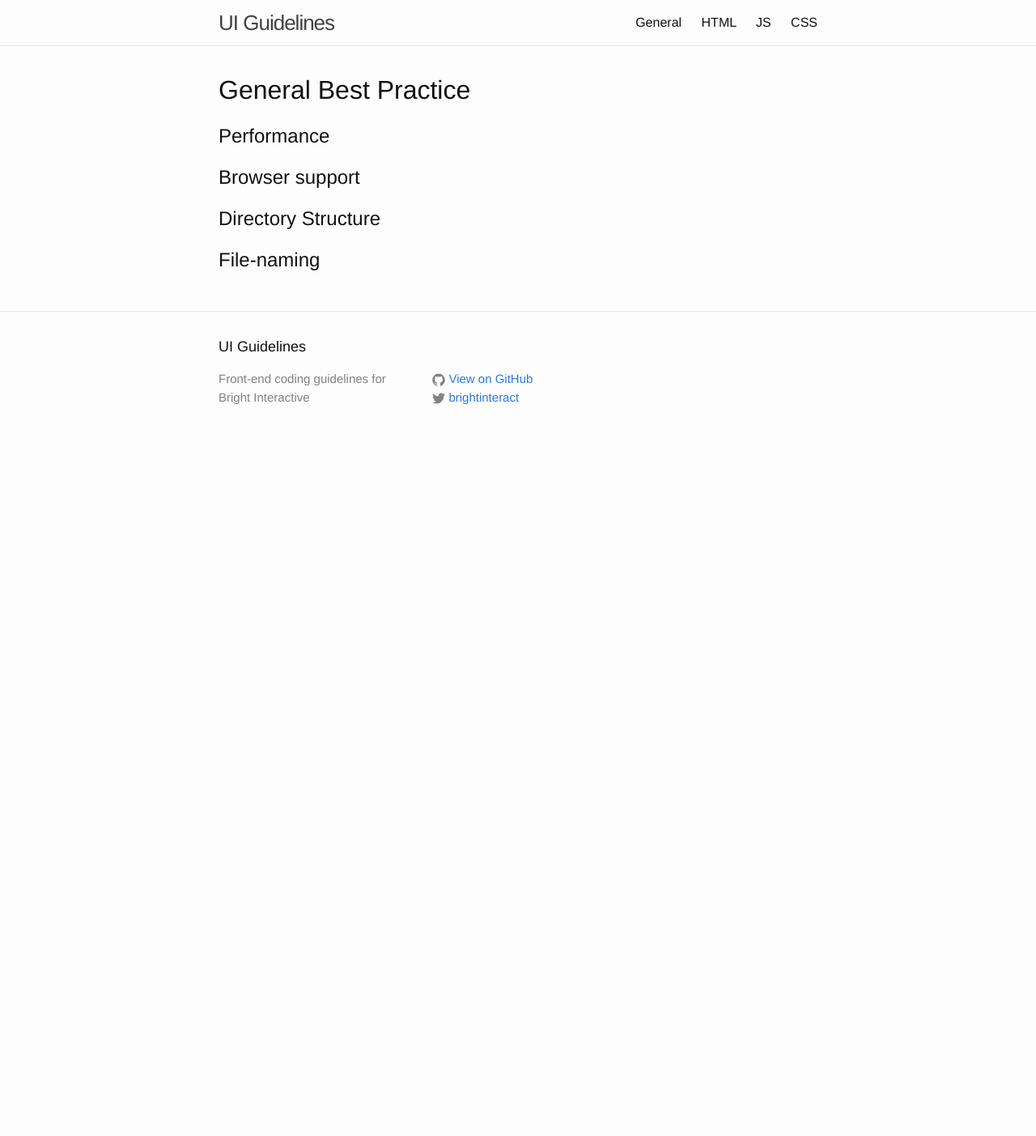
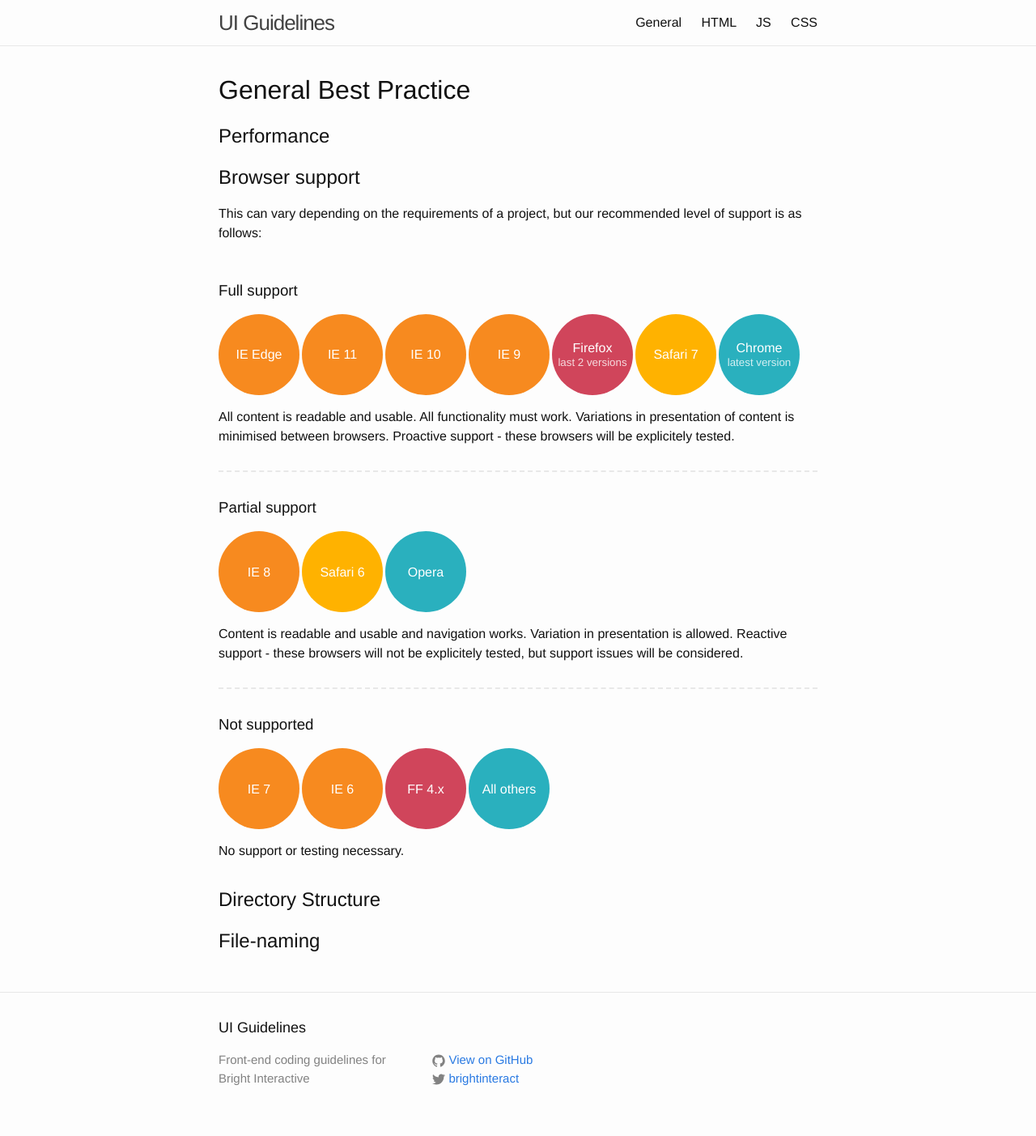
Before and after one commit to brightinteractive/ui-guidelines, a Jekyll site: the page built from general.html, in a window 1280 px wide. Shown: the whole page at 81% size. Built offline with Jekyll 4.4.1, drawn with Linux system fonts in a browser that asks for light colours; before the commit the page ends 900 px from its top, so only the background shows below that.

Commit message:
Adding a browser support matrix

```diff
--- /dev/null
+++ b/_sass/browser-support.scss
@@ -0,0 +1,61 @@
+// -----------------------------------------------
+//  Some simple styles for a browser support diagram
+// -----------------------------------------------
+
+.support-level {
+    padding: $spacing-unit 0;
+
+    p {
+        clear: left;
+        margin-top: ($spacing-unit / 2);
+        margin-bottom: 0;
+    }
+}
+
+.support-level + .support-level {
+    border-top: 2px dashed $grey-color-light;
+}
+
+.support-level__browsers {
+    @include clearfix;
+}
+
+.browser {
+	width: 100px;
+	height: 100px;
+	border-radius: 50%;
+	display: inline-block;
+	background: #2ab0be;
+	color: #fff;
+	text-align: center;
+    line-height: 1.2;
+    display: flex;
+    justify-content: center;
+    align-items: center;
+    flex-direction: column;
+    float: left;
+}
+
+.browser + .browser {
+    margin-left: 3px;
+}
+
+.browser__note {
+    opacity: 0.8;
+}
+
+
+//  Different colours for different browser families
+// -----------------------------------------------
+
+.browser--ie {
+    background: #f78a1f;
+}
+
+.browser--ff {
+    background: #d0455b;
+}
+
+.browser--safari {
+    background: #ffb200;
+}
--- a/css/main.scss
+++ b/css/main.scss
@@ -39,11 +39,20 @@ $on-laptop:        800px;
     }
 }
 
+// Clearfix mixin
+@mixin clearfix {
+  &:after {
+    content: "";
+    display: table;
+    clear: both;
+  }
+}
 
 
 // Import partials from `sass_dir` (defaults to `_sass`)
 @import
         "base",
         "layout",
-        "syntax-highlighting"
+        "syntax-highlighting",
+        "browser-support"
 ;
--- a/general.html
+++ b/general.html
@@ -14,6 +14,46 @@ weight : 2
 
 	<section>
 		<h2>Browser support</h2>
+
+		<p>This can vary depending on the requirements of a project, but our recommended level of support is as follows:</p>
+
+		<div class="support-level">
+			<h3>Full support</h3>
+
+			<div class="support-level__browsers">
+				<span class="browser browser--ie">IE Edge</span>
+				<span class="browser browser--ie">IE 11</span>
+				<span class="browser browser--ie">IE 10</span>
+				<span class="browser browser--ie">IE 9</span>
+				<span class="browser browser--ff">Firefox <small class="browser__note">last 2 versions</small></span>
+				<span class="browser browser--safari">Safari 7</span>
+				<span class="browser">
+					Chrome
+					<small class="browser__note">latest version</small>
+				</span>
+			</div>
+			<p>All content is readable and usable. All functionality must work. Variations in presentation of content is minimised between browsers. Proactive support - these browsers will be explicitely tested.</p>
+		</div>
+		<div class="support-level">
+			<h3>Partial support</h3>
+			<div class="support-level__browsers">
+				<span class="browser browser--ie">IE 8</span>
+				<span class="browser browser--safari">Safari 6</span>
+				<span class="browser">Opera</span>
+			</div>
+			<p>Content is readable and usable and navigation works. Variation in presentation is allowed. Reactive support - these browsers will not be explicitely tested, but support issues will be considered.</p>
+		</div>
+		<div class="support-level">
+			<h3>Not supported</h3>
+			<div class="support-level__browsers">
+				<span class="browser browser--ie">IE 7</span>
+				<span class="browser browser--ie">IE 6</span>
+				<span class="browser browser--ff">FF 4.x</span>
+				<span class="browser">All others</span>
+			</div>
+			<p>No support or testing necessary.</p>
+		</div>
+
 	</section>
 
 	<section>
```
